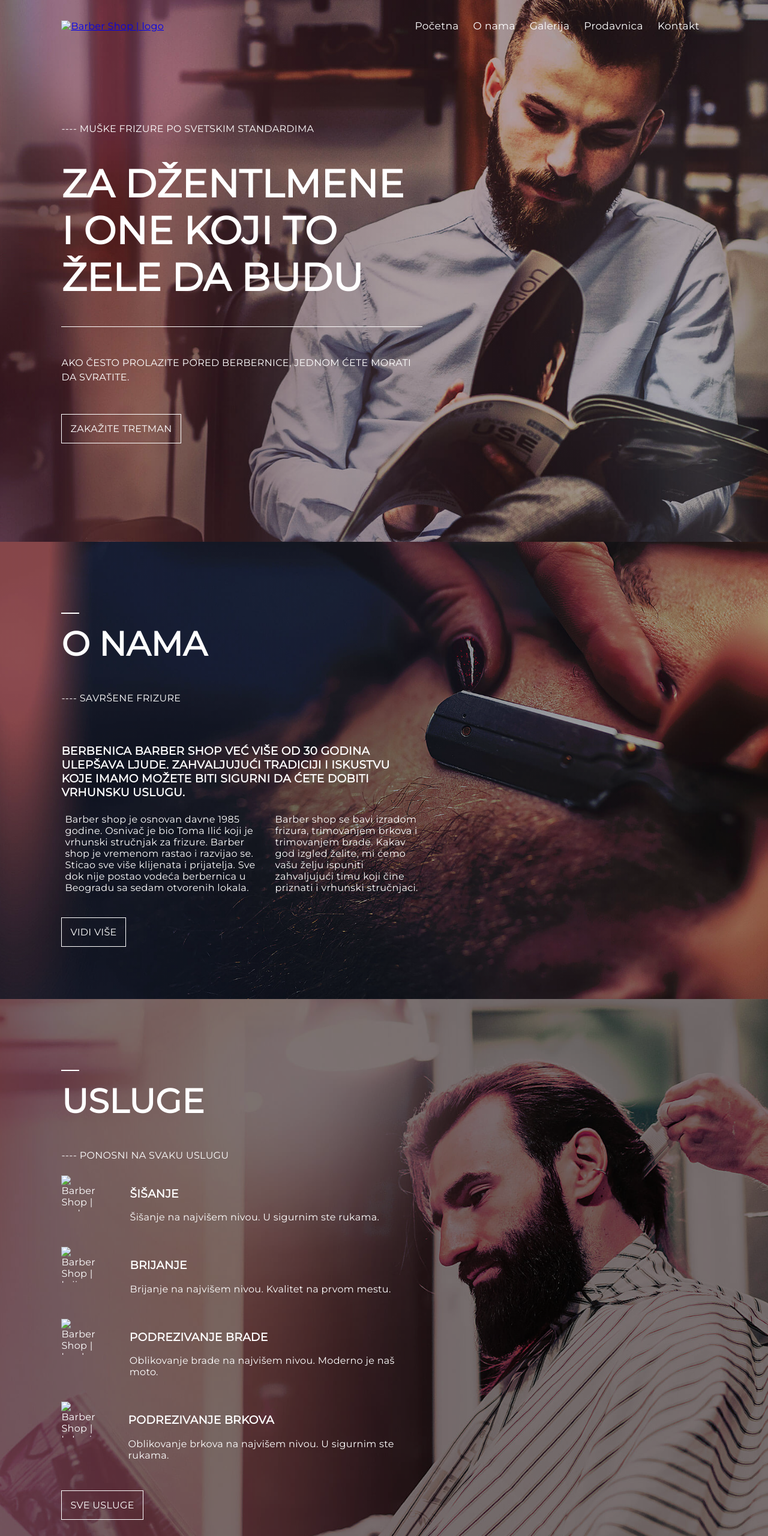
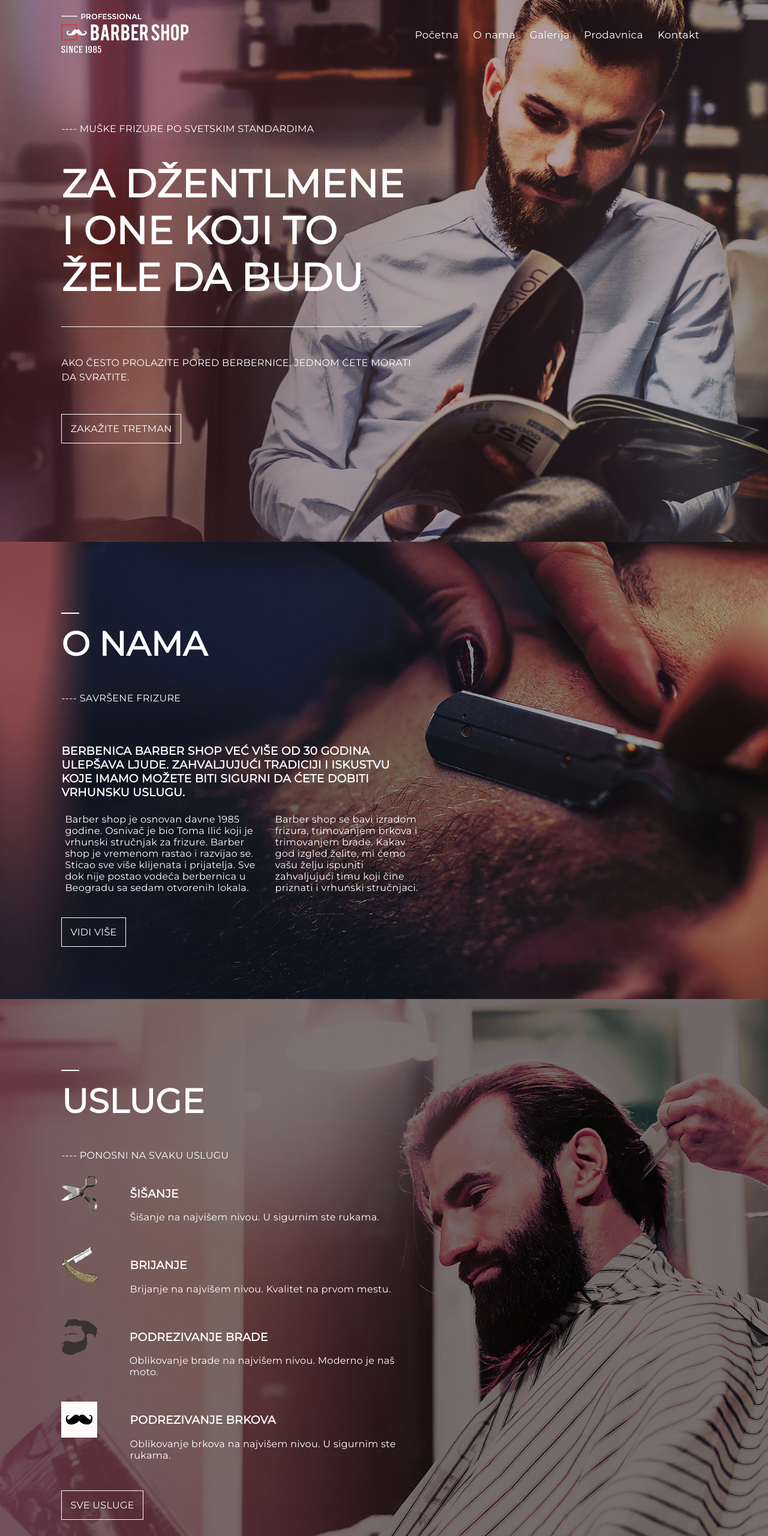
Before and after one commit to dusanrandjelovic/projekat, a plain HTML site: page index.html in a window 1280 px wide. Shown: the top 2560 px of the page at 60% size. Drawn offline with nearby package versions, Linux system fonts and the light colour scheme; files that its build step writes are made by us from their sources; files whose address does not match are found by name.

Commit message:
Update index.html

```diff
--- a/index.html
+++ b/index.html
@@ -17,7 +17,7 @@
       <header>
         <!--logo...-->
         <div class="logodiv">
-        <a href="index.html"><img src="slike/logo.png" alt="Barber Shop | logo"></a>
+        <a href="index.html"><img src="logo.png" alt="Barber Shop | logo"></a>
       </div>
       <!--...kraj logo-->
 
@@ -79,7 +79,7 @@
         <p>---- PONOSNI NA SVAKU USLUGU</p>
 
          <div class="redservis"><!--red...-->
-          <img src="slike/makaze.png" alt="Barber Shop | makaze">
+          <img src="makaze.png" alt="Barber Shop | makaze">
           <div>
             <h3>ŠIŠANJE</h3>
           <p>Šišanje na najvišem nivou. U sigurnim ste rukama.</p>
@@ -87,7 +87,7 @@
       </div><!--...kraj reda-->
 
          <div class="redservis">
-          <img src="slike/brijanje.png" alt="Barber Shop | brijac">
+          <img src="brijanje.png" alt="Barber Shop | brijac">
           <div>
             <h3>BRIJANJE</h3>
           <p>Brijanje na najvišem nivou. Kvalitet na prvom mestu.</p>
@@ -95,7 +95,7 @@
          </div>
 
          <div class="redservis">
-          <img src="slike/brada.png" alt="Barber Shop | brada">
+          <img src="brada.png" alt="Barber Shop | brada">
           <div>
             <h3>PODREZIVANJE BRADE</h3>
           <p>Oblikovanje brade na najvišem nivou. Moderno je naš moto.</p>
@@ -103,7 +103,7 @@
          </div>
 
          <div class="redservis poslednji">
-          <img src="slike/brkovi.png" alt="Barber Shop | brkovi">
+          <img src="brkovi.png" alt="Barber Shop | brkovi">
           <div>
             <h3>PODREZIVANJE BRKOVA</h3>
           <p>Oblikovanje brkova na najvišem nivou. U sigurnim ste rukama.</p>
@@ -168,17 +168,17 @@
 
           <div class="redslike">
              <div>
-                <img src="slike/barber1.jpg" alt="Barber Shop | Thomas">
+                <img src="barber1.jpg" alt="Barber Shop | Thomas">
                 <h4>EKSPERT ZA BRKOVE</h4>
                 <p>Toma je i osnivač i vlasnik Barber Shop-a.</p>
              </div>
              <div>
-                <img src="slike/barber2.jpg" alt="Barber Shop | Edward">
+                <img src="barber2.jpg" alt="Barber Shop | Edward">
                 <h4>TRIMER BRADE</h4>
                 <p>Nenad je u barber industriji preko 10 godina.</p>
              </div>
              <div>
-                <img src="slike/barber3.jpg" alt="Barber Shop | Roy">
+                <img src="barber3.jpg" alt="Barber Shop | Roy">
                 <h4>SPECIJALISTA ZA KOSU</h4>
                 <p>Boban je veoma kreativan, a sa nama je od 2010.</p>
              </div>
```
